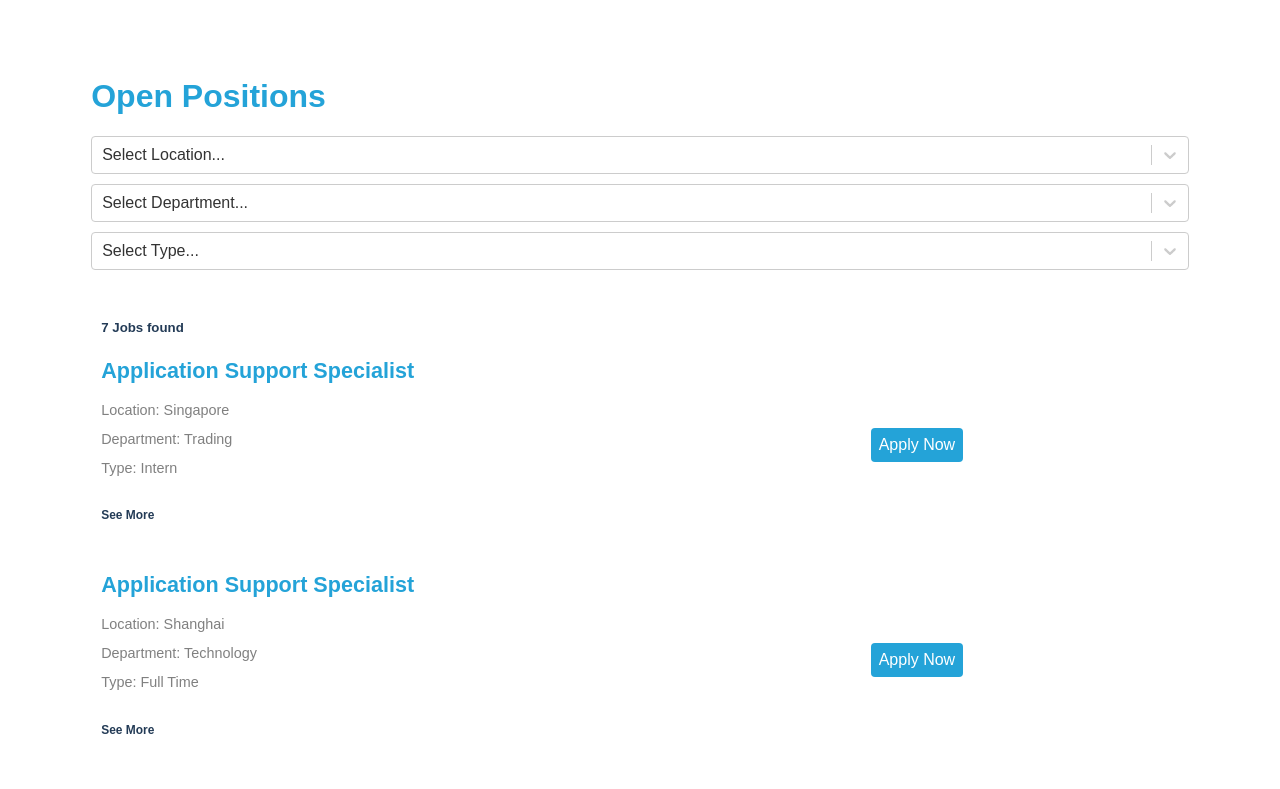
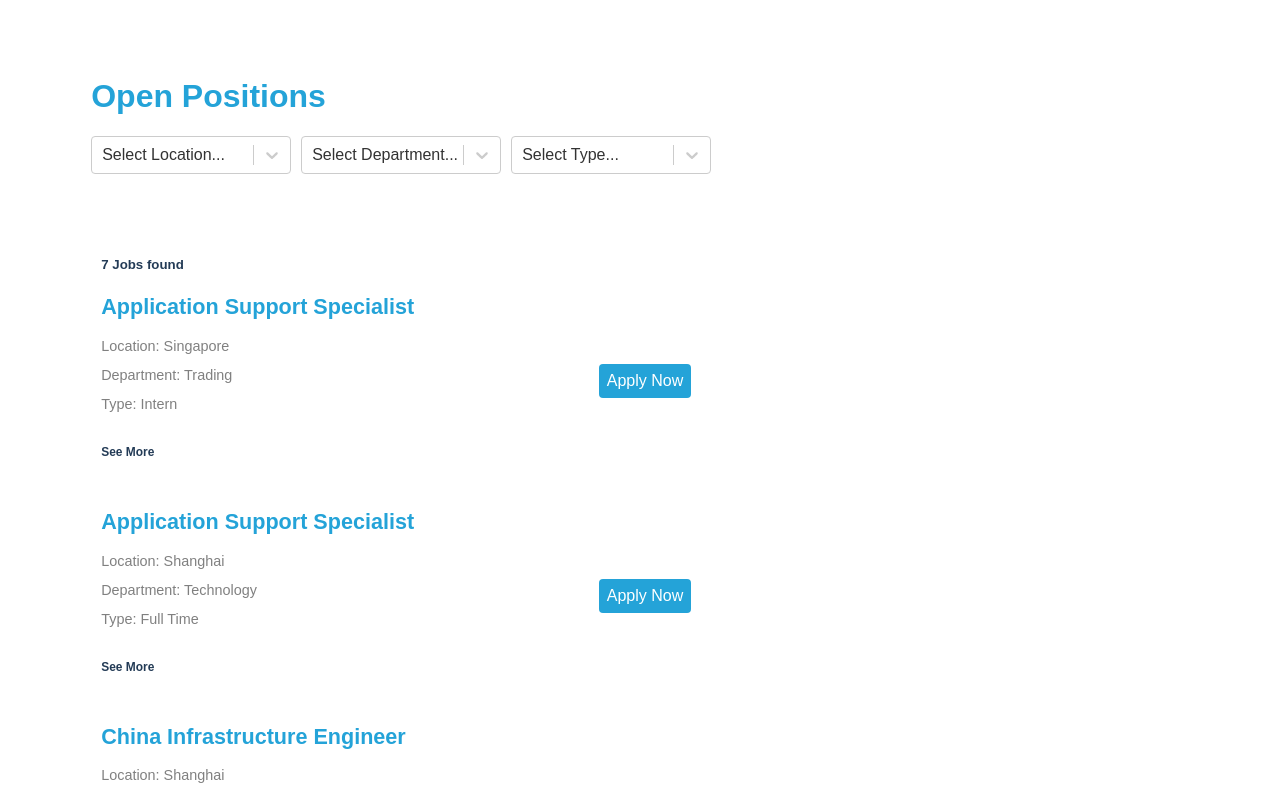
Before and after one commit to harshvats2000/dytechlab, a React (Create React App) app: page /careers in a window 1280 px wide. Shown: the part 1020-1809 px from the top of the page. Built offline with nearby package versions, Linux system fonts and the light colour scheme.

Commit message:
careers page half done d version

```diff
--- a/src/container/Careers/Career.js
+++ b/src/container/Careers/Career.js
@@ -29,7 +29,7 @@ const types = [
 ];
 
 const selectStyles = {
-  control: (styles) => ({ ...styles }),
+  control: (styles) => ({ ...styles, minWidth: '200px' }),
   option: (styles) => {
     return {
       ...styles,
@@ -45,6 +45,7 @@ export default function Career() {
   const [location, setLocation] = useState({ value: 'All', label: 'Select Location...' });
   const [type, setType] = useState({ value: 'All', label: 'Select Type...' });
   const [currJobId, setCurrJobId] = useState(null);
+  const currJob = jobs[jobs.findIndex((job) => job.id === currJobId)];
 
   const [department, setDepartment] = useState({
     value: 'All',
@@ -152,6 +153,7 @@ export default function Career() {
                 </div>
               </div>
 
+              <div className={classes.container}>
                 <div className={classes.listing}>
                   {availableJobs.length === 0 ? (
                     <h2 className='heading'>No Jobs for this filter.</h2>
@@ -181,9 +183,13 @@ export default function Career() {
                       <h5 style={{ color: s_color }} onClick={() => toggleDetailsView(job.id)}>
                         {currJobId === job.id ? 'See Less' : 'See More'}
                       </h5>
-
+                      <div className={classes.job_details_container}>
                         {currJobId === job.id ? (
-                      <div className={classes.job_details} id={job.id} data-aos='fade-down'>
+                          <div
+                            className={classes.job_details}
+                            id={job.id}
+                            data-aos='fade-down'
+                          >
                             <h4 className='heading'>Job Description</h4>
 
                             <div>{job.description}</div>
@@ -193,7 +199,10 @@ export default function Career() {
                             <div>
                               {job.qualifications.map((qual, i) => (
                                 <div key={i}>
-                              <img src='/images/career/tick.svg' className={classes.tick} />
+                                  <img
+                                    src='/images/career/tick.svg'
+                                    className={classes.tick}
+                                  />
                                   {qual}
                                 </div>
                               ))}
@@ -204,7 +213,10 @@ export default function Career() {
                             <div>
                               {job.pluses.map((plus, i) => (
                                 <div key={i}>
-                              <img src='/images/career/tick.svg' className={classes.tick} />
+                                  <img
+                                    src='/images/career/tick.svg'
+                                    className={classes.tick}
+                                  />
                                   {plus}
                                 </div>
                               ))}
@@ -212,7 +224,44 @@ export default function Career() {
                           </div>
                         ) : null}
                       </div>
+                    </div>
                   ))}
+                </div>
+
+                <div className={classes.container_right}>
+                  {!currJob ? null : (
+                    <div style={{ position: 'sticky', top: '150px' }}>
+                      <h2 className='heading'>{currJob.name}</h2>
+                      <h4 className='heading'>Job Description</h4>
+
+                      <div>{currJob.description}</div>
+
+                      <h4 className='heading'>Qualifications</h4>
+
+                      <div>
+                        {currJob.qualifications.map((qual, i) => (
+                          <div key={i}>
+                            <img src='/images/career/tick.svg' className={classes.tick} />
+                            {qual}
+                          </div>
+                        ))}
+                      </div>
+
+                      <h4 className='heading'>Pluses</h4>
+
+                      <div style={{ marginBottom: '20px' }}>
+                        {currJob.pluses.map((plus, i) => (
+                          <div key={i}>
+                            <img src='/images/career/tick.svg' className={classes.tick} />
+                            {plus}
+                          </div>
+                        ))}
+                      </div>
+
+                      <button className='btn'>Apply Now</button>
+                    </div>
+                  )}
+                </div>
               </div>
             </div>
           </div>
--- a/src/container/Careers/index.module.css
+++ b/src/container/Careers/index.module.css
@@ -38,9 +38,6 @@
 }
 
 .filters {
-  /* display: flex; */
-  /* flex-direction: column; */
-  /* justify-content: space-around; */
   margin-bottom: 50px;
 }
 
@@ -137,10 +134,28 @@
     height: 100%;
     background-color: rgba(0, 0, 0, 0.6);
   }
-  .filter > h4 {
-    font-size: 20px;
+  .filters {
+    display: flex;
+  }
+  .filters > div {
+    margin-right: 10px;
+  }
+  .container {
+    display: flex;
+  }
+  .listing {
+    flex: 2;
+  }
+  .container_right {
+    flex: 1;
   }
   .job_card > h3 {
     font-size: 24px;
   }
+  .job_details_container {
+    display: none;
+  }
+  .job_card > h5 {
+    /* display: none; */
+  }
 }
```
Lines whose indentation alone changed are shown as unchanged.
